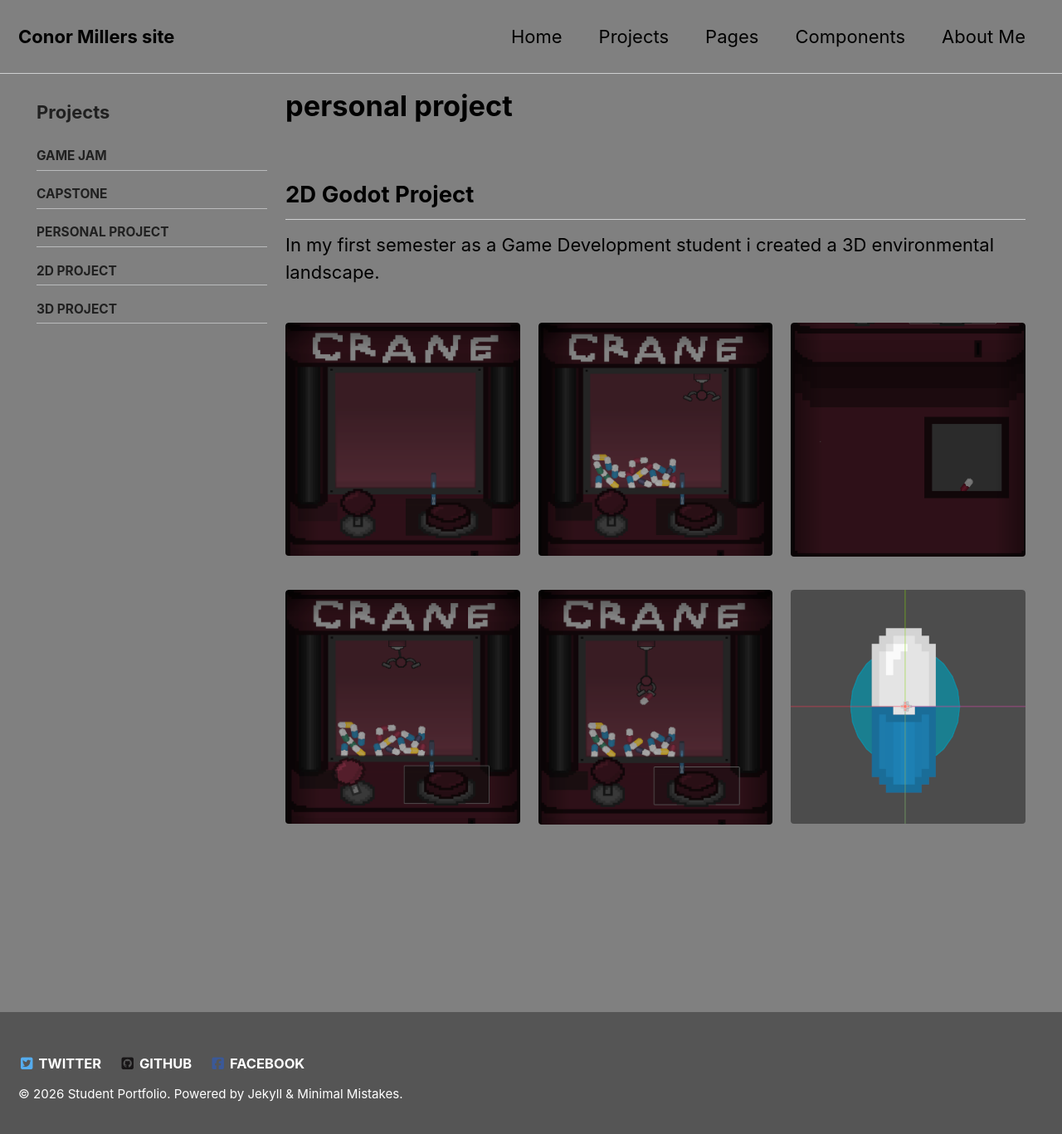
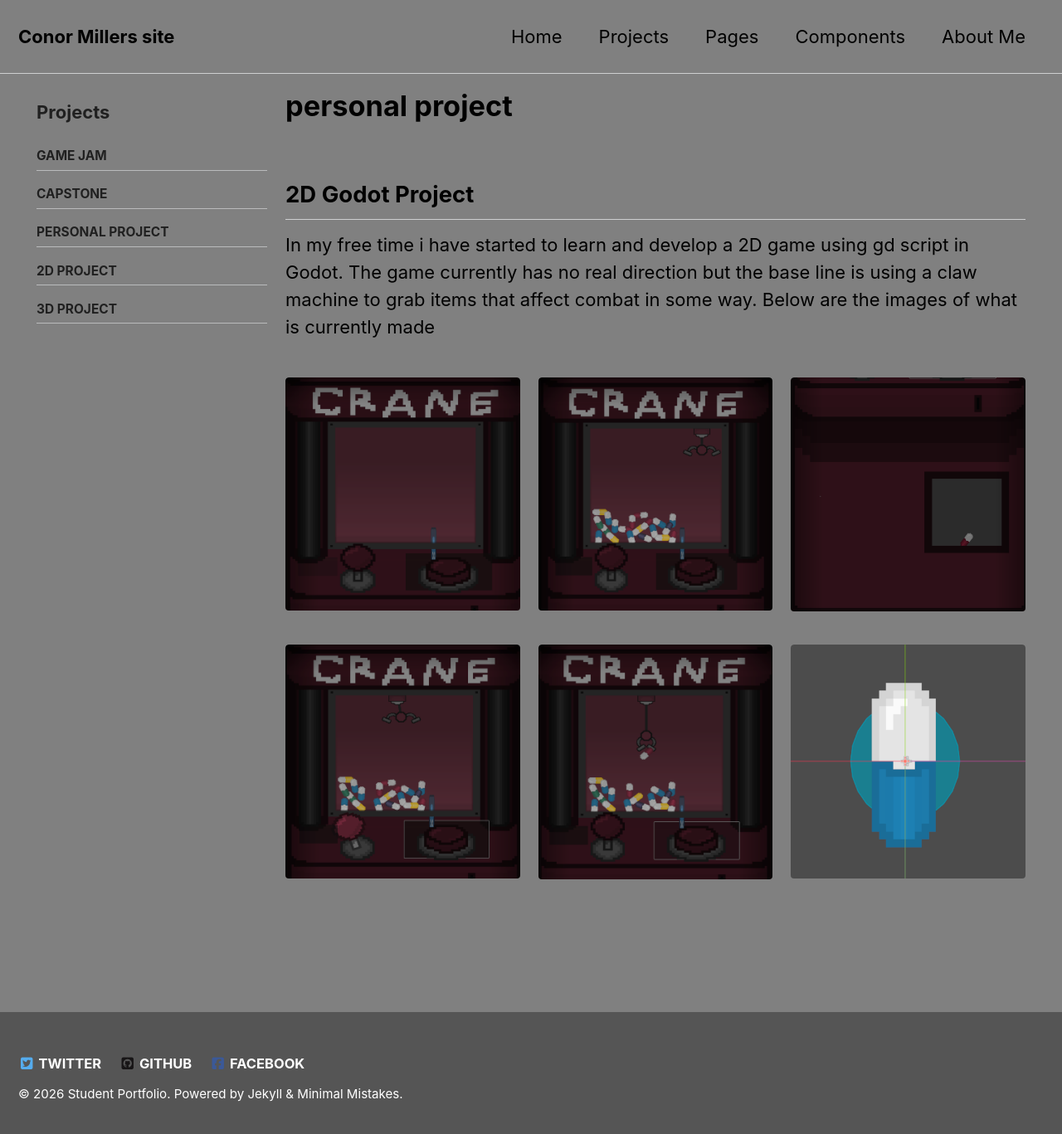
Before and after one commit to Conor-Miller9276/Conor-Miller9276.github.io, a Jekyll site: the page built from _pages/godot-personal-project.md, in a window 1280 px wide and 1375 px high. Shown: the top 1367 px of the window at 83% size. Built offline with Jekyll 4.4.1, drawn with Linux system fonts in a browser that asks for light colours.

Commit message:
Update godot-personal-project.md

```diff
--- a/_pages/godot-personal-project.md
+++ b/_pages/godot-personal-project.md
@@ -29,7 +29,7 @@ gallery_gameplay:
 <div style="flex:1 1 1000px; min-width:500px;">
 <h2>2D Godot Project</h2>
 <p>
-In my first semester as a Game Development student i created a 3D environmental landscape.
+In my free time i have started to learn and develop a 2D game using gd script in Godot. The game currently has no real direction but the base line is using a claw machine to grab items that affect combat in some way. Below are the images of what is currently made
 </p>
 <!-- RIGHT: video/content area -->
 <div style="flex:1 1 1000px; min-width:1000px;">
```
